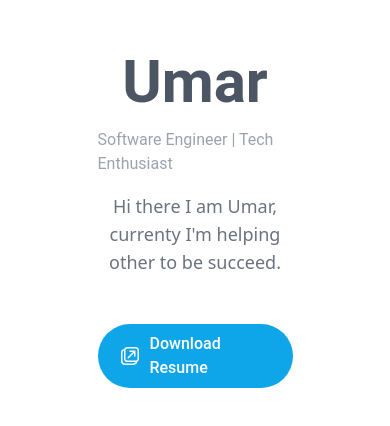
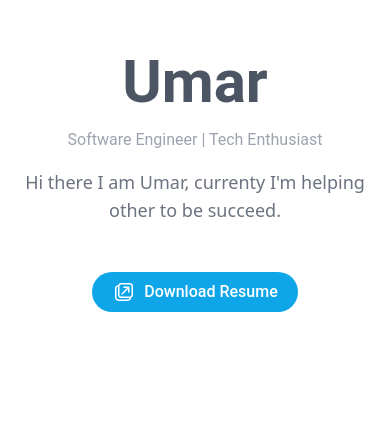
Before and after one commit to umardev500/umardev500.github.io, a React (Vite) app: page / in a window 390 px wide. Shown: the part 188-614 px from the top of the page. Built offline with nearby package versions, Linux system fonts and the light colour scheme; a web font is replaced by a local one.

Commit message:
make responsive

```diff
--- a/src/pages/home/Home.tsx
+++ b/src/pages/home/Home.tsx
@@ -2,10 +2,10 @@ import React from 'react'
 
 export const Home: React.FC = () => {
     return (
-        <div className="container m-auto">
+        <div className="container m-auto min-h-screen">
             <div className="grid grid-cols-8">
                 <div className="col-span-2"></div>
-                <div className="col-span-4">
+                <div className="col-span-8 px-2 lg:col-span-4">
                     <div className="mt-60 flex items-center justify-center">
                         <div className="flex flex-col gap-4 items-center">
                             <div className="roboto font-semibold text-6xl text-gray-600">Umar</div>
@@ -16,7 +16,7 @@ export const Home: React.FC = () => {
                                 <a
                                     href="UmarResume.pdf"
                                     target="_blank"
-                                    className="flex gap-2 items-center roboto font-medium outline-none bg-sky-500 hover:bg-sky-600 px-5 py-2 rounded-full text-white"
+                                    className="flex whitespace-nowrap gap-2 items-center roboto font-medium outline-none bg-sky-500 hover:bg-sky-600 px-5 py-2 rounded-full text-white"
                                 >
                                     <span>
                                         <svg width="24" height="24" viewBox="0 0 24 24" fill="none" xmlns="http://www.w3.org/2000/svg">
```
